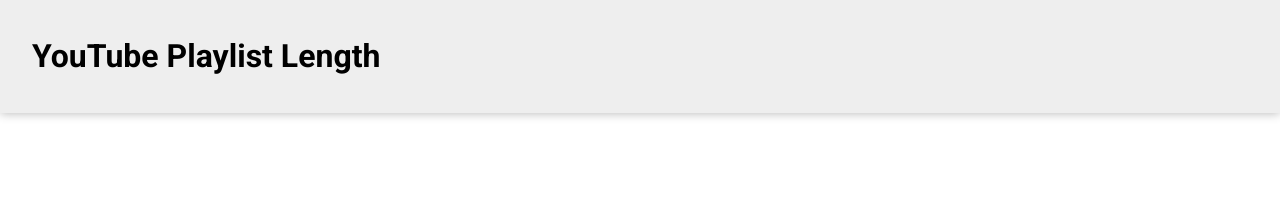
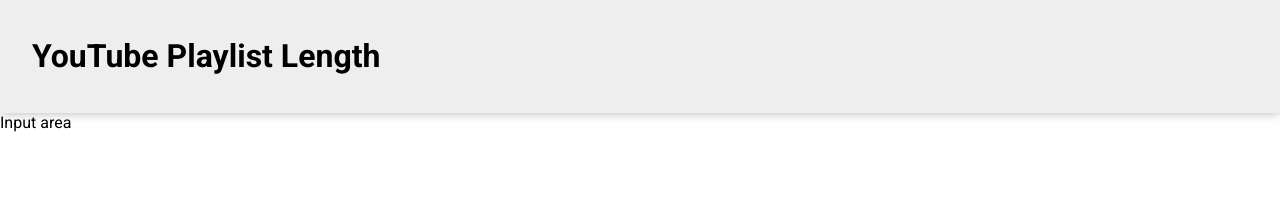
Before and after one commit to JacobSobolev/youtube-playlist-length, a React (Create React App) app: page / in a window 1280 px wide. Shown: the top 203 px of the page. Built offline with nearby package versions, Linux system fonts and the light colour scheme.

Commit message:
Input Area component init

```diff
--- a/src/components/App.js
+++ b/src/components/App.js
@@ -2,11 +2,13 @@
 import "./App.css";
 import Header from "./Header/Header";
 import Footer from "./Footer/Footer";
+import InputArea from "./InputArea/InputArea";
 
 function App() {
   return (
     <div>
       <Header />
+      <InputArea />
       <Footer />
     </div>
   );
--- /dev/null
+++ b/src/components/InputArea/InputArea.jsx
@@ -0,0 +1,7 @@
+import React from "react";
+
+function InputArea() {
+  return <div>Input area</div>;
+}
+
+export default InputArea;
```
Also changed, not shown: src/components/InputArea/InputArea.css (added).
